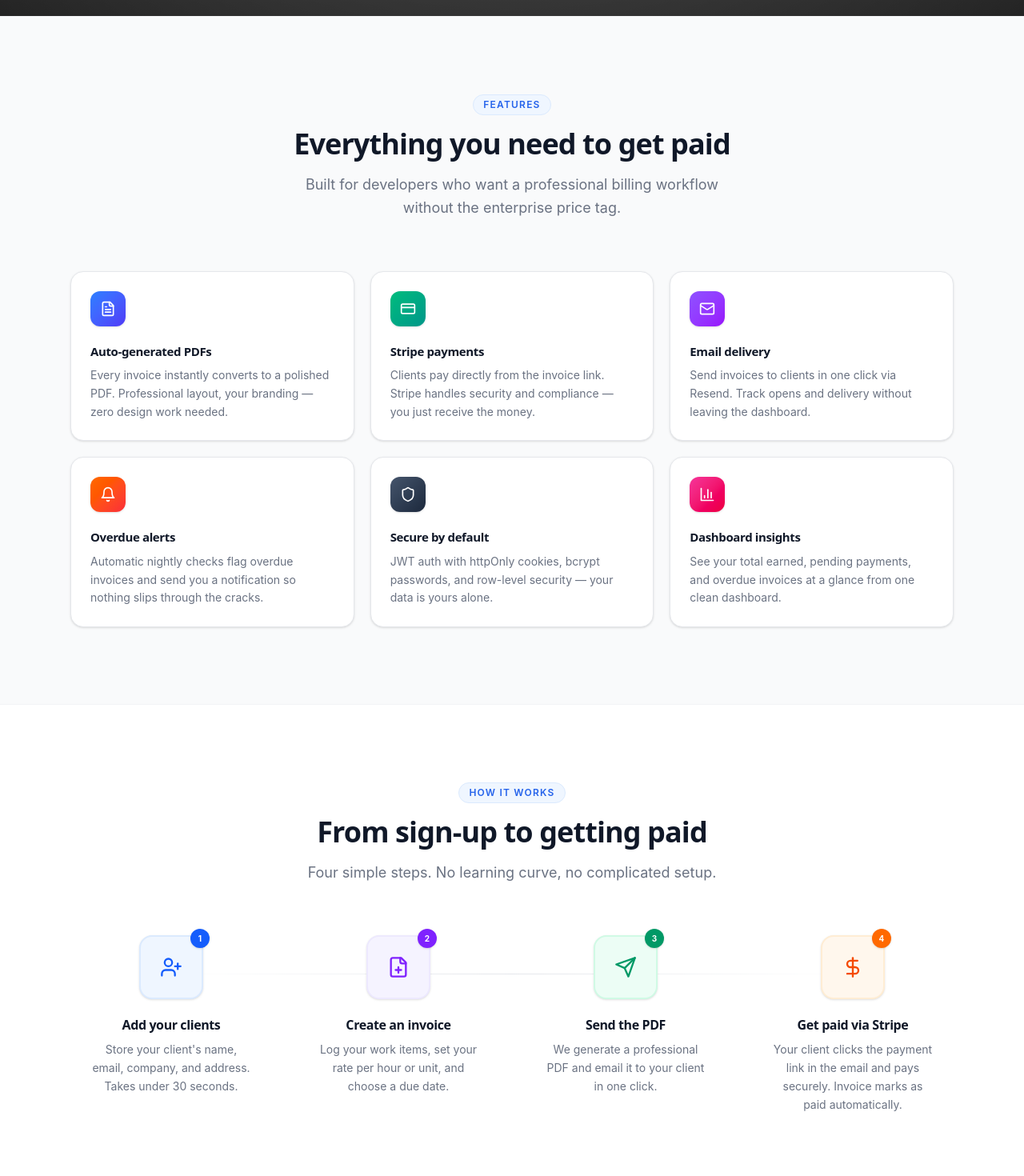
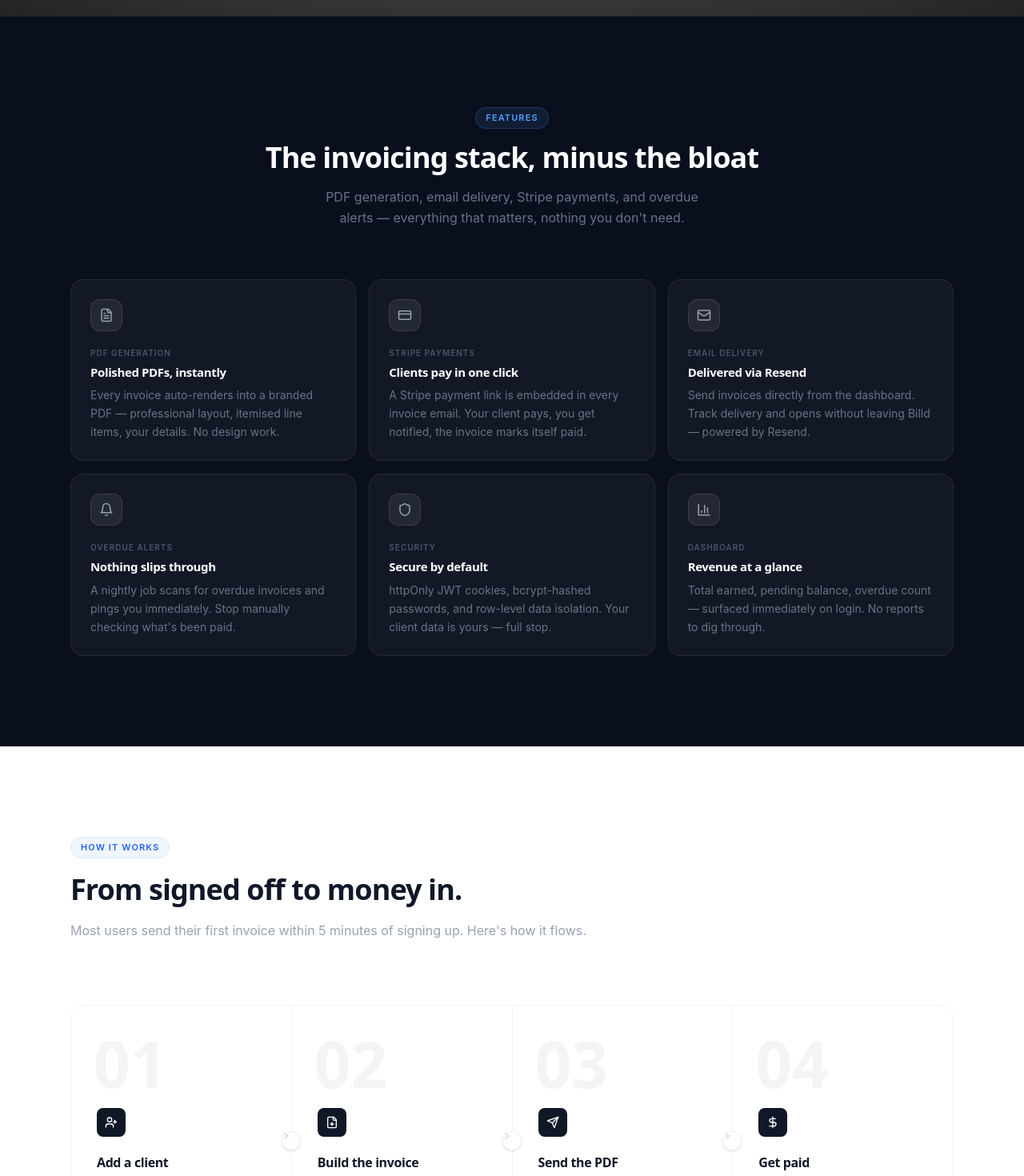
Before and after one commit to Ikenna-Lucky/Developer-Invoicing-Tool, a Next.js app: page / in a window 1280 px wide. Shown: the part 780-2250 px from the top of the page at 80% size. Built offline with nearby package versions, Linux system fonts and the light colour scheme; no server answers; grey boxes are pictures that could not be loaded.

Commit message:
Page restructuring

```diff
--- a/src/components/landing/FeaturesSection.tsx
+++ b/src/components/landing/FeaturesSection.tsx
@@ -13,55 +13,48 @@ import {
 const features = [
   {
     icon: FileText,
-    gradient: "from-blue-500 to-indigo-600",
-    glow: "group-hover:shadow-blue-200",
-    title: "Auto-generated PDFs",
-    desc: "Every invoice instantly converts to a polished PDF. Professional layout, your branding — zero design work needed.",
+    label: "PDF generation",
+    title: "Polished PDFs, instantly",
+    desc: "Every invoice auto-renders into a branded PDF — professional layout, itemised line items, your details. No design work.",
   },
   {
     icon: CreditCard,
-    gradient: "from-emerald-500 to-teal-600",
-    glow: "group-hover:shadow-emerald-200",
-    title: "Stripe payments",
-    desc: "Clients pay directly from the invoice link. Stripe handles security and compliance — you just receive the money.",
+    label: "Stripe payments",
+    title: "Clients pay in one click",
+    desc: "A Stripe payment link is embedded in every invoice email. Your client pays, you get notified, the invoice marks itself paid.",
   },
   {
     icon: Mail,
-    gradient: "from-violet-500 to-purple-600",
-    glow: "group-hover:shadow-violet-200",
-    title: "Email delivery",
-    desc: "Send invoices to clients in one click via Resend. Track opens and delivery without leaving the dashboard.",
+    label: "Email delivery",
+    title: "Delivered via Resend",
+    desc: "Send invoices directly from the dashboard. Track delivery and opens without leaving Billd — powered by Resend.",
   },
   {
     icon: Bell,
-    gradient: "from-orange-500 to-red-500",
-    glow: "group-hover:shadow-orange-200",
-    title: "Overdue alerts",
-    desc: "Automatic nightly checks flag overdue invoices and send you a notification so nothing slips through the cracks.",
+    label: "Overdue alerts",
+    title: "Nothing slips through",
+    desc: "A nightly job scans for overdue invoices and pings you immediately. Stop manually checking what's been paid.",
   },
   {
     icon: Shield,
-    gradient: "from-slate-600 to-slate-800",
-    glow: "group-hover:shadow-slate-200",
+    label: "Security",
     title: "Secure by default",
-    desc: "JWT auth with httpOnly cookies, bcrypt passwords, and row-level security — your data is yours alone.",
+    desc: "httpOnly JWT cookies, bcrypt-hashed passwords, and row-level data isolation. Your client data is yours — full stop.",
   },
   {
     icon: BarChart3,
-    gradient: "from-pink-500 to-rose-600",
-    glow: "group-hover:shadow-pink-200",
-    title: "Dashboard insights",
-    desc: "See your total earned, pending payments, and overdue invoices at a glance from one clean dashboard.",
+    label: "Dashboard",
+    title: "Revenue at a glance",
+    desc: "Total earned, pending balance, overdue count — surfaced immediately on login. No reports to dig through.",
   },
 ];
 
-// Scroll-triggered fade-up for each card with stagger
 const cardVariants = {
-  hidden: { opacity: 0, y: 32 },
+  hidden: { opacity: 0, y: 28 },
   show: (i: number) => ({
     opacity: 1,
     y: 0,
-    transition: { duration: 0.5, delay: i * 0.08, ease: [0.22, 1, 0.36, 1] },
+    transition: { duration: 0.5, delay: i * 0.07, ease: [0.22, 1, 0.36, 1] },
   }),
 };
 
@@ -69,7 +62,7 @@ export function FeaturesSection() {
   return (
     <section
       id="features"
-      className="py-24 bg-gray-50 border-y border-gray-100"
+      className="py-28 bg-[#0a0f1e] border-y border-white/[0.06]"
     >
       <div className="max-w-6xl mx-auto px-6">
         {/* Section header */}
@@ -80,20 +73,20 @@ export function FeaturesSection() {
           transition={{ duration: 0.6, ease: [0.22, 1, 0.36, 1] }}
           className="text-center mb-16"
         >
-          <span className="inline-block text-xs font-semibold text-brand-600 uppercase tracking-widest mb-4 bg-brand-50 px-3 py-1 rounded-full border border-brand-100">
+          <span className="inline-block text-[11px] font-semibold text-blue-400 uppercase tracking-widest mb-4 bg-blue-400/10 px-3 py-1 rounded-full border border-blue-400/20">
             Features
           </span>
-          <h2 className="font-display text-4xl font-semibold text-gray-900 mb-4 tracking-tight">
-            Everything you need to get paid
+          <h2 className="font-display text-4xl font-bold text-white mb-4 tracking-tight">
+            The invoicing stack, minus the bloat
           </h2>
-          <p className="text-gray-500 max-w-xl mx-auto text-lg leading-relaxed">
-            Built for developers who want a professional billing workflow
-            without the enterprise price tag.
+          <p className="text-gray-500 max-w-lg mx-auto text-base leading-relaxed">
+            PDF generation, email delivery, Stripe payments, and overdue alerts
+            — everything that matters, nothing you don&apos;t need.
           </p>
         </motion.div>
 
         {/* Feature grid */}
-        <div className="grid grid-cols-1 md:grid-cols-2 lg:grid-cols-3 gap-5">
+        <div className="grid grid-cols-1 md:grid-cols-2 lg:grid-cols-3 gap-4">
           {features.map((feature, i) => (
             <motion.div
               key={feature.title}
@@ -102,29 +95,32 @@ export function FeaturesSection() {
               initial="hidden"
               whileInView="show"
               viewport={{ once: true, margin: "-60px" }}
-              whileHover={{ y: -6, transition: { duration: 0.2 } }}
-              className={`group relative bg-white rounded-2xl border border-gray-200 p-6
-                          shadow-sm hover:shadow-xl hover:shadow-gray-200/60 ${feature.glow}
-                          transition-shadow duration-300 cursor-default overflow-hidden`}
+              whileHover={{ y: -4, transition: { duration: 0.2 } }}
+              className="group relative bg-white/[0.04] hover:bg-white/[0.07] border border-white/[0.08] hover:border-white/[0.14] rounded-2xl p-6 transition-all duration-300 cursor-default overflow-hidden"
             >
-              {/* Subtle gradient background on hover */}
+              {/* Subtle inner glow on hover */}
               <div
-                className="absolute inset-0 opacity-0 group-hover:opacity-[0.03] transition-opacity duration-300 rounded-2xl"
+                className="absolute inset-0 rounded-2xl opacity-0 group-hover:opacity-100 transition-opacity duration-500"
                 style={{
-                  background: `linear-gradient(135deg, ${feature.gradient.replace("from-", "").replace("to-", ", ")})`,
+                  background:
+                    "radial-gradient(ellipse at 20% 20%, rgba(37,99,235,0.06), transparent 60%)",
                 }}
               />
 
               {/* Icon */}
-              <div
-                className={`w-11 h-11 rounded-xl bg-linear-to-br ${feature.gradient}
-                               flex items-center justify-center mb-5 shadow-sm
-                               group-hover:scale-110 transition-transform duration-300`}
-              >
-                <feature.icon size={20} className="text-white" />
+              <div className="relative w-10 h-10 rounded-xl bg-white/[0.07] border border-white/[0.1] flex items-center justify-center mb-5 group-hover:border-blue-500/30 group-hover:bg-blue-500/10 transition-all duration-300">
+                <feature.icon
+                  size={18}
+                  className="text-gray-400 group-hover:text-blue-400 transition-colors duration-300"
+                />
               </div>
 
-              <h3 className="font-display font-semibold text-gray-900 mb-2 text-[15px]">
+              {/* Label */}
+              <p className="text-[10px] font-semibold text-gray-600 uppercase tracking-widest mb-1.5">
+                {feature.label}
+              </p>
+
+              <h3 className="font-display font-semibold text-white mb-2 text-[15px] leading-snug">
                 {feature.title}
               </h3>
               <p className="text-sm text-gray-500 leading-relaxed">
--- a/src/components/landing/HowItWorksSection.tsx
+++ b/src/components/landing/HowItWorksSection.tsx
@@ -7,40 +7,32 @@ const steps = [
   {
     icon: UserPlus,
     number: "01",
-    title: "Add your clients",
-    desc: "Store your client's name, email, company, and address. Takes under 30 seconds.",
-    color: "bg-blue-50 text-blue-600 border-blue-100",
-    iconBg: "bg-blue-600",
+    title: "Add a client",
+    desc: "Name, email, company. Under 30 seconds — then they're saved for every future invoice.",
   },
   {
     icon: FilePlus,
     number: "02",
-    title: "Create an invoice",
-    desc: "Log your work items, set your rate per hour or unit, and choose a due date.",
-    color: "bg-violet-50 text-violet-600 border-violet-100",
-    iconBg: "bg-violet-600",
+    title: "Build the invoice",
+    desc: "Add line items, set your rate, pick a due date. Billd calculates the total and formats everything.",
   },
   {
     icon: Send,
     number: "03",
     title: "Send the PDF",
-    desc: "We generate a professional PDF and email it to your client in one click.",
-    color: "bg-emerald-50 text-emerald-600 border-emerald-100",
-    iconBg: "bg-emerald-600",
+    desc: "One click emails your client a polished PDF with a Stripe payment link embedded inside.",
   },
   {
     icon: DollarSign,
     number: "04",
-    title: "Get paid via Stripe",
-    desc: "Your client clicks the payment link in the email and pays securely. Invoice marks as paid automatically.",
-    color: "bg-orange-50 text-orange-600 border-orange-100",
-    iconBg: "bg-orange-500",
+    title: "Get paid",
+    desc: "Client pays via Stripe. Invoice marks itself paid. You get notified. Nothing to chase.",
   },
 ];
 
 export function HowItWorksSection() {
   return (
-    <section id="how-it-works" className="py-24 bg-white">
+    <section id="how-it-works" className="py-28 bg-white overflow-hidden">
       <div className="max-w-6xl mx-auto px-6">
         {/* Section header */}
         <motion.div
@@ -48,65 +40,80 @@ export function HowItWorksSection() {
           whileInView={{ opacity: 1, y: 0 }}
           viewport={{ once: true, margin: "-80px" }}
           transition={{ duration: 0.6, ease: [0.22, 1, 0.36, 1] }}
-          className="text-center mb-16"
+          className="mb-20"
         >
-          <span className="inline-block text-xs font-semibold text-brand-600 uppercase tracking-widest mb-4 bg-brand-50 px-3 py-1 rounded-full border border-brand-100">
+          <span className="inline-block text-[11px] font-semibold text-brand-600 uppercase tracking-widest mb-4 bg-brand-50 px-3 py-1 rounded-full border border-brand-100">
             How it works
           </span>
-          <h2 className="font-display text-4xl font-semibold text-gray-900 mb-4 tracking-tight">
-            From sign-up to getting paid
+          <div className="flex flex-col gap-4">
+            <h2 className="font-display text-4xl font-bold text-gray-900 tracking-tight max-w-lg leading-tight">
+              From signed off to money in.
             </h2>
-          <p className="text-gray-500 max-w-xl mx-auto text-lg leading-relaxed">
-            Four simple steps. No learning curve, no complicated setup.
+            <p className="text-gray-400 max-w-4xl text-base leading-relaxed">
+              Most users send their first invoice within 5 minutes of signing
+              up. Here&apos;s how it flows.
             </p>
+          </div>
         </motion.div>
 
         {/* Steps */}
-        <div className="relative">
-          {/* Connecting line — desktop only */}
-          <div className="hidden lg:block absolute top-12 left-[12.5%] right-[12.5%] h-px bg-linear-to-r from-transparent via-gray-200 to-transparent" />
-
-          <div className="grid grid-cols-1 sm:grid-cols-2 lg:grid-cols-4 gap-8">
+        <div className="grid grid-cols-1 sm:grid-cols-2 lg:grid-cols-4 gap-px bg-gray-100 rounded-2xl overflow-hidden border border-gray-100">
           {steps.map((step, i) => (
             <motion.div
               key={step.number}
-                initial={{ opacity: 0, y: 32 }}
+              initial={{ opacity: 0, y: 24 }}
               whileInView={{ opacity: 1, y: 0 }}
               viewport={{ once: true, margin: "-60px" }}
               transition={{
-                  duration: 0.55,
+                duration: 0.5,
                 delay: i * 0.1,
                 ease: [0.22, 1, 0.36, 1],
               }}
-                className="flex flex-col items-center text-center"
+              className="group relative bg-white p-8 hover:bg-gray-50 transition-colors duration-300 flex flex-col"
             >
-                {/* Icon bubble */}
-                <motion.div
-                  whileHover={{ scale: 1.1, rotate: -5 }}
-                  transition={{ type: "spring", stiffness: 300 }}
-                  className={`relative w-20 h-20 rounded-2xl ${step.color} border-2
-                               flex items-center justify-center mb-5 shadow-sm`}
+              {/* Large ghost number */}
+              <span
+                className="font-display text-[5rem] font-bold leading-none text-gray-100
+                               group-hover:text-brand-50 transition-colors duration-300 select-none mb-4 -ml-1"
               >
-                  <step.icon size={28} />
-                  {/* Step number badge */}
-                  <span
-                    className={`absolute -top-2.5 -right-2.5 w-6 h-6 ${step.iconBg}
-                                    text-white text-[10px] font-bold rounded-full
-                                    flex items-center justify-center shadow-sm`}
+                {step.number}
+              </span>
+
+              {/* Icon */}
+              <div
+                className="w-9 h-9 rounded-lg bg-gray-900 flex items-center justify-center mb-5
+                              group-hover:bg-brand-600 transition-colors duration-300"
               >
-                    {i + 1}
-                  </span>
-                </motion.div>
+                <step.icon size={16} className="text-white" />
+              </div>
 
-                <h3 className="font-display font-semibold text-gray-900 mb-2">
+              <h3 className="font-display font-semibold text-gray-900 mb-2 text-base">
                 {step.title}
               </h3>
-                <p className="text-sm text-gray-500 leading-relaxed max-w-50">
+              <p className="text-sm text-gray-500 leading-relaxed">
                 {step.desc}
               </p>
+
+              {/* Arrow connector — hidden on last */}
+              {i < steps.length - 1 && (
+                <div
+                  className="hidden lg:block absolute -right-3 top-1/2 -translate-y-1/2 z-10
+                                w-6 h-6 bg-white border border-gray-100 rounded-full
+                                items-center justify-center shadow-sm"
+                >
+                  <svg width="10" height="10" viewBox="0 0 10 10" fill="none">
+                    <path
+                      d="M3 2l4 3-4 3"
+                      stroke="#d1d5db"
+                      strokeWidth="1.5"
+                      strokeLinecap="round"
+                      strokeLinejoin="round"
+                    />
+                  </svg>
+                </div>
+              )}
             </motion.div>
           ))}
-          </div>
         </div>
       </div>
     </section>
```
Also changed, not shown: src/components/landing/HeroSection.tsx (+14 -14 lines). Lines whose indentation alone changed are shown as unchanged.
